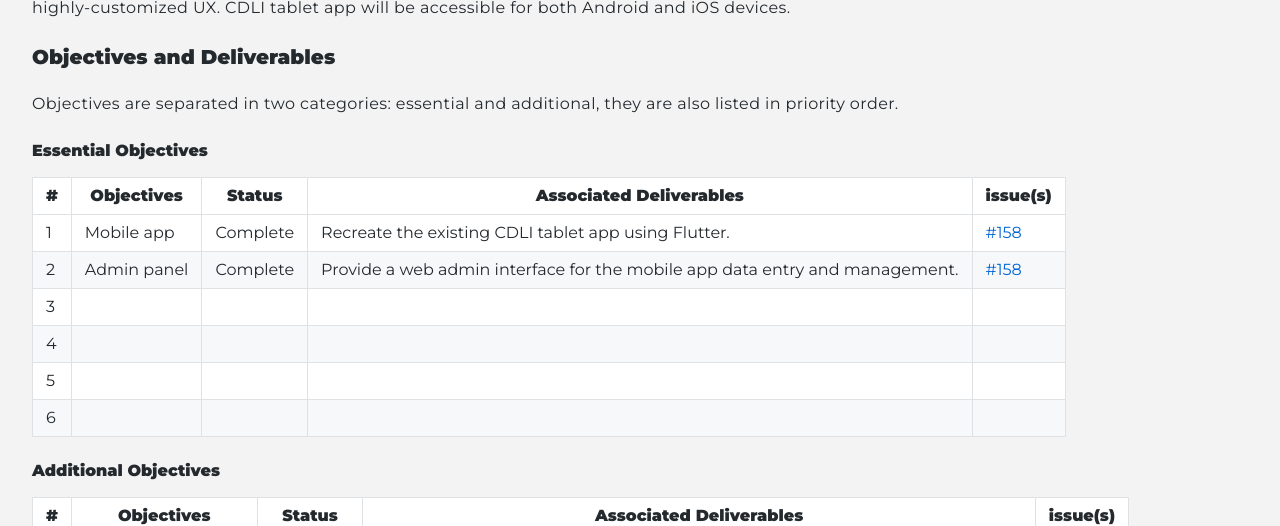
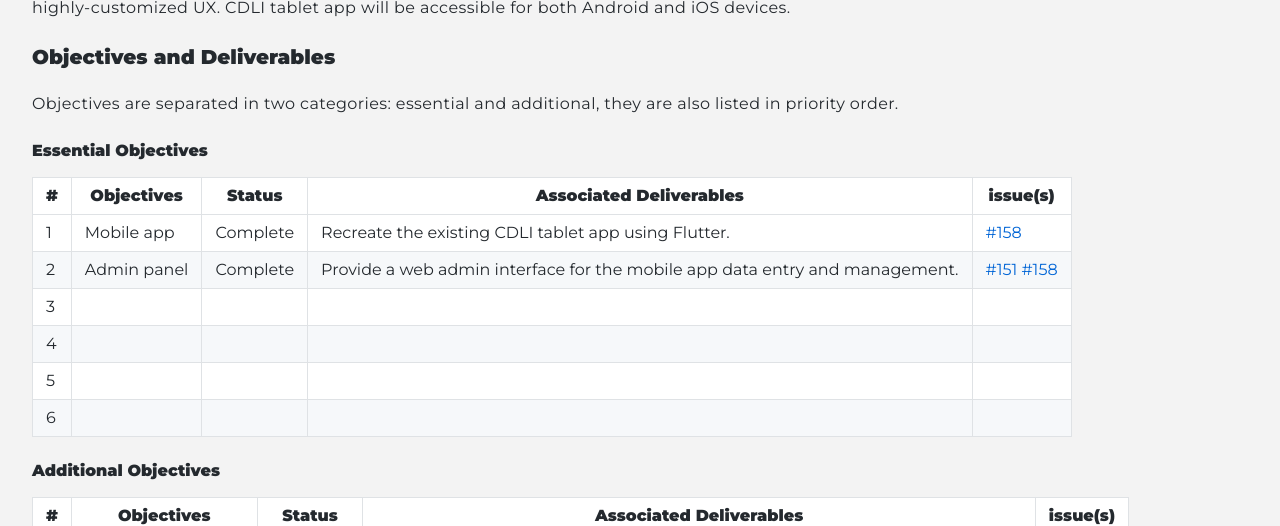
Before and after one commit to cdli-gh/blog, a Jekyll site: the page built from _blog/gsoc20/mobile_app/index.md, in a window 1280 px wide and 900 px high, scrolled down 532 px. Shown: the top 526 px of the window. Built offline with Jekyll 4.4.1, drawn with Linux system fonts in a browser that asks for light colours; Markdown is read by kramdown in place of the engine named in the settings.

Commit message:
Update index.md

```diff
--- a/_blog/gsoc20/mobile_app/index.md
+++ b/_blog/gsoc20/mobile_app/index.md
@@ -18,7 +18,7 @@
 |\#|Objectives|Status|Associated Deliverables|issue(s)|
 |---	|---	|---	|---	|---	|
 |1   	|Mobile app   	|Complete   	|Recreate the existing CDLI tablet app using Flutter.   	|[#158](https://gitlab.com/cdli/framework/-/issues/158)   	|
-|2   	|Admin panel   	|Complete   	|Provide a web admin interface for the mobile app data entry and management.   	|[#158](https://gitlab.com/cdli/framework/-/issues/158)   	|
+|2   	|Admin panel   	|Complete   	|Provide a web admin interface for the mobile app data entry and management.   	|[#151](https://gitlab.com/cdli/framework/-/issues/151) [#158](https://gitlab.com/cdli/framework/-/issues/158)   	|
 |3   	|   	|   	|   	|   	|
 |4   	|   	|   	|   	|   	|
 |5   	|   	|   	|   	|   	|
```
